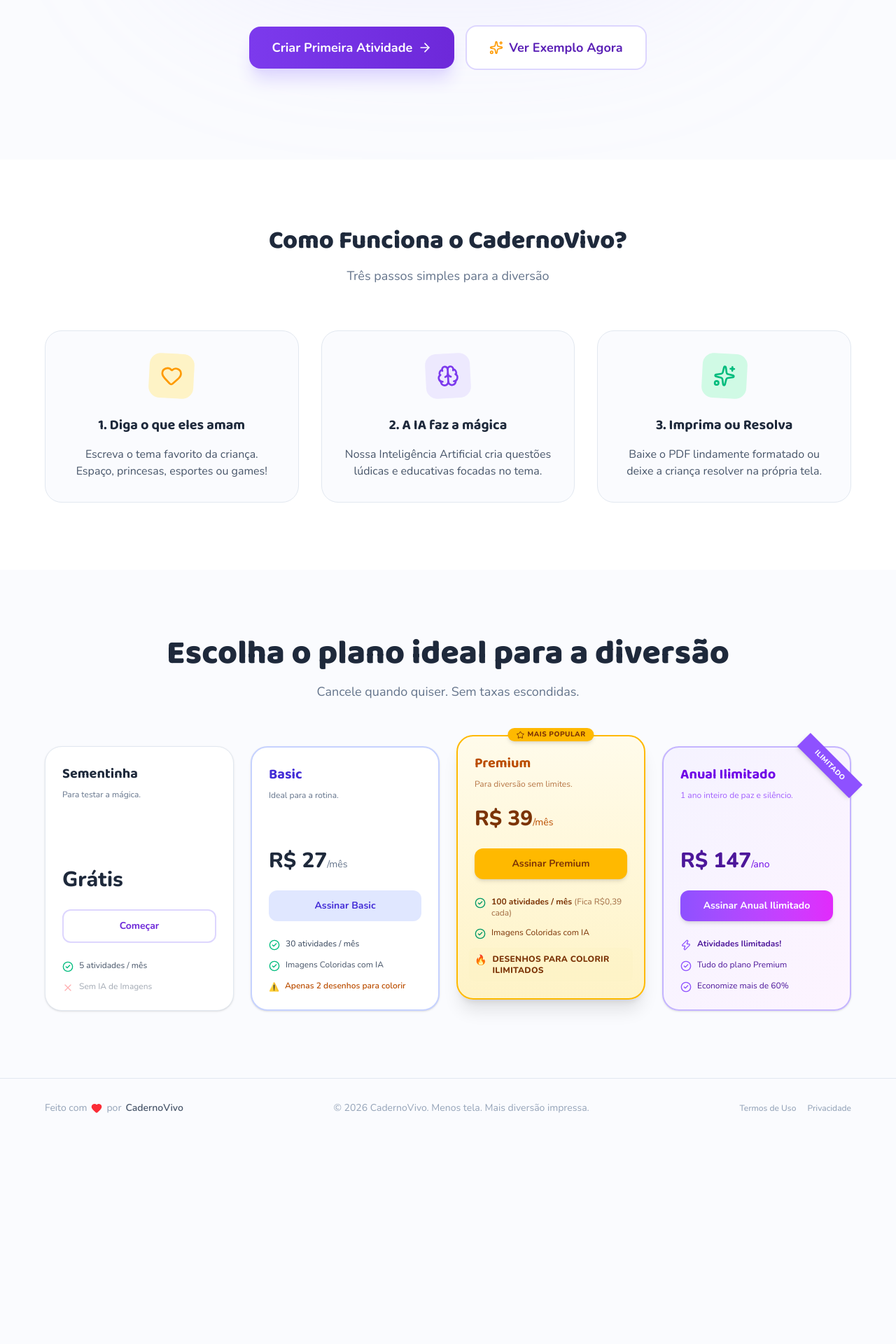
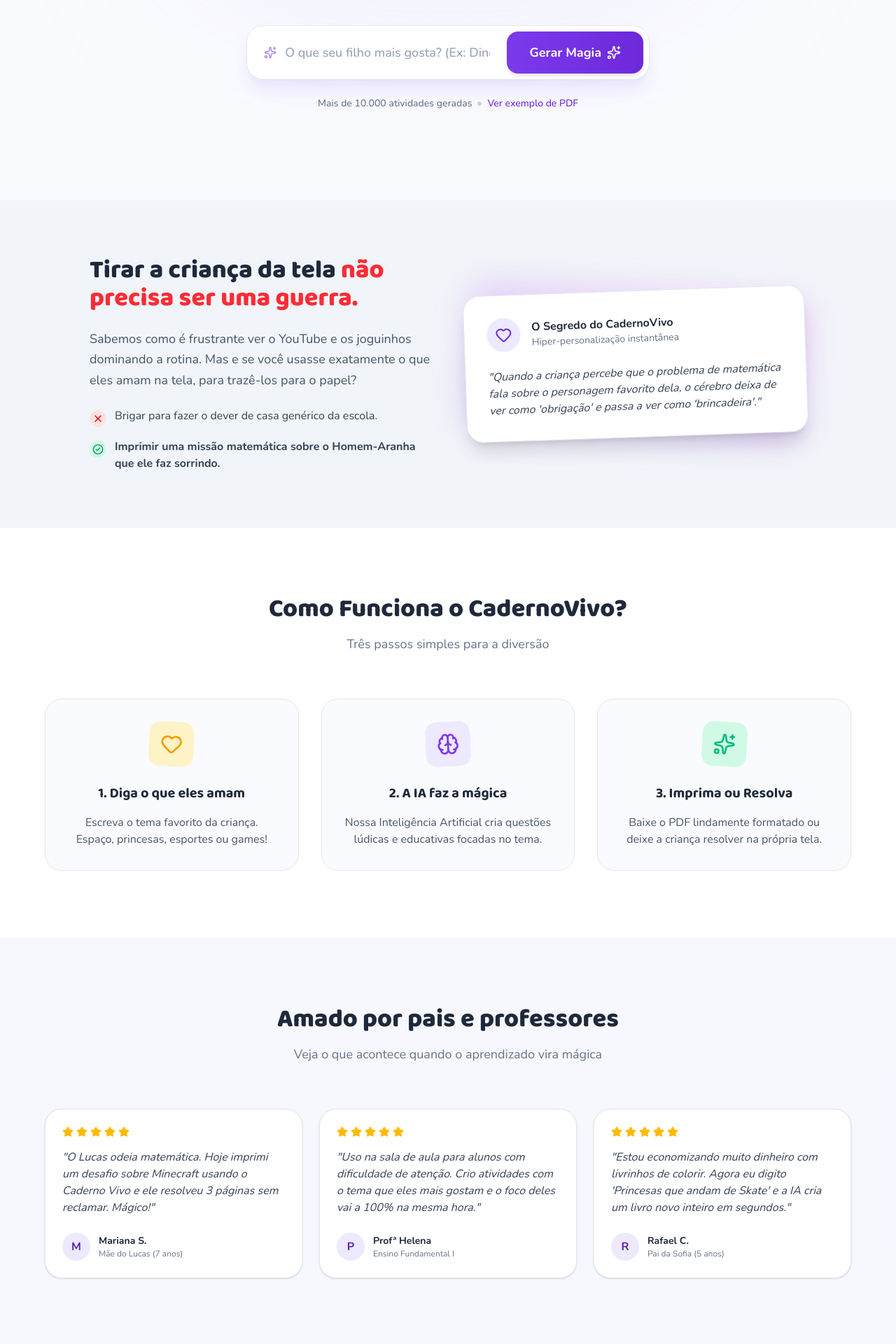
Before and after one commit to juniox7/caderno-vivo, a Next.js app: page / in a window 1280 px wide. Shown: the part 500-2420 px from the top of the page at 70% size. Before the commit the page ends 2125 px from the top, so only its background shows below. Built offline with nearby package versions, Linux system fonts and the light colour scheme.

Commit message:
feat: complete CRO overhaul of landing page

```diff
--- a/app/page.tsx
+++ b/app/page.tsx
@@ -46,15 +46,68 @@ export default function LandingPage() {
             Gere atividades pedagógicas instantâneas baseadas no que o seu filho mais ama. De futebol a dinossauros, o aprendizado nunca foi tão divertido.
           </p>
 
-          <div className="flex flex-col sm:flex-row items-center justify-center gap-4">
-            <Link href="/sign-up" className="w-full sm:w-auto px-8 py-4 bg-gradient-to-r from-primary-500 to-primary-600 hover:from-primary-400 hover:to-primary-500 text-white font-bold text-lg rounded-2xl shadow-xl shadow-primary-200 transition-all hover:-translate-y-1 active:scale-95 flex items-center justify-center gap-2">
-              Criar Primeira Atividade
-              <ArrowRight className="w-5 h-5" />
+          {/* Interactive Input */}
+          <div className="max-w-xl mx-auto bg-white p-2 rounded-3xl shadow-xl shadow-primary-200/50 border border-surface-200 flex flex-col sm:flex-row items-center gap-2 transition-all focus-within:ring-4 focus-within:ring-primary-100 focus-within:border-primary-400">
+            <div className="flex-1 flex items-center gap-3 px-4 w-full">
+              <Sparkles className="w-5 h-5 text-primary-400" />
+              <input
+                type="text"
+                placeholder="O que seu filho mais gosta? (Ex: Dinossauros)"
+                className="w-full bg-transparent border-none focus:ring-0 text-surface-700 placeholder:text-surface-400 py-3 font-medium text-lg outline-none"
+              />
+            </div>
+            <Link href="/sign-up" className="w-full sm:w-auto px-8 py-4 bg-gradient-to-r from-primary-500 to-primary-600 hover:from-primary-400 hover:to-primary-500 text-white font-bold text-lg rounded-2xl shadow-md transition-all active:scale-95 flex items-center justify-center gap-2 whitespace-nowrap">
+              Gerar Magia <Sparkles className="w-5 h-5" />
             </Link>
-            <Link href="/amostra" className="w-full sm:w-auto px-8 py-4 bg-white dark:bg-surface-100 dark:text-surface-800 border-2 border-primary-200 text-primary-700 hover:bg-primary-50 font-bold text-lg rounded-2xl transition-all hover:-translate-y-1 active:scale-95 flex items-center justify-center gap-2">
-              <Sparkles className="w-5 h-5 text-amber-500" />
-              Ver Exemplo Agora
-            </Link>
+          </div>
+
+          <div className="mt-6 flex items-center justify-center gap-2 text-sm text-surface-500 font-medium">
+            <span>Mais de 10.000 atividades geradas</span>
+            <span className="w-1.5 h-1.5 rounded-full bg-surface-300" />
+            <Link href="/amostra" className="text-primary-600 hover:underline">Ver exemplo de PDF</Link>
+          </div>
+        </div>
+      </section>
+
+      {/* Dor vs Solução */}
+      <section className="py-20 px-6 bg-surface-100 dark:bg-[#1e293b]">
+        <div className="max-w-5xl mx-auto">
+          <div className="grid md:grid-cols-2 gap-12 items-center">
+            <div className="space-y-6">
+              <h2 className="text-3xl md:text-4xl font-extrabold text-surface-800" style={{ fontFamily: 'var(--font-baloo)' }}>
+                Tirar a criança da tela <span className="text-red-500">não precisa ser uma guerra.</span>
+              </h2>
+              <p className="text-lg text-surface-600 leading-relaxed">
+                Sabemos como é frustrante ver o YouTube e os joguinhos dominando a rotina. Mas e se você usasse exatamente o que eles amam na tela, para trazê-los para o papel?
+              </p>
+              <ul className="space-y-4">
+                <li className="flex items-start gap-3">
+                  <div className="mt-1 bg-red-100 p-1 rounded-full"><X className="w-4 h-4 text-red-600" /></div>
+                  <span className="text-surface-700">Brigar para fazer o dever de casa genérico da escola.</span>
+                </li>
+                <li className="flex items-start gap-3">
+                  <div className="mt-1 bg-emerald-100 p-1 rounded-full"><CheckCircle2 className="w-4 h-4 text-emerald-600" /></div>
+                  <span className="text-surface-700 font-bold">Imprimir uma missão matemática sobre o Homem-Aranha que ele faz sorrindo.</span>
+                </li>
+              </ul>
+            </div>
+            <div className="relative">
+              <div className="absolute inset-0 bg-gradient-to-tr from-primary-500 to-fuchsia-500 rounded-3xl transform rotate-3 opacity-20 blur-xl"></div>
+              <div className="bg-white dark:bg-surface-50 p-8 rounded-3xl border border-surface-200 shadow-xl relative z-10 transform -rotate-2 hover:rotate-0 transition-transform">
+                <div className="flex items-center gap-4 mb-6">
+                  <div className="w-12 h-12 bg-primary-100 rounded-full flex items-center justify-center">
+                    <Heart className="w-6 h-6 text-primary-600" />
+                  </div>
+                  <div>
+                    <h4 className="font-bold text-surface-800">O Segredo do CadernoVivo</h4>
+                    <p className="text-sm text-surface-500">Hiper-personalização instantânea</p>
+                  </div>
+                </div>
+                <p className="text-surface-700 italic">
+                  "Quando a criança percebe que o problema de matemática fala sobre o personagem favorito dela, o cérebro deixa de ver como 'obrigação' e passa a ver como 'brincadeira'."
+                </p>
+              </div>
+            </div>
           </div>
         </div>
       </section>
@@ -93,6 +146,41 @@ export default function LandingPage() {
               <h3 className="text-xl font-bold text-surface-800 mb-4" style={{ fontFamily: 'var(--font-baloo)' }}>3. Imprima ou Resolva</h3>
               <p className="text-surface-600">Baixe o PDF lindamente formatado ou deixe a criança resolver na própria tela.</p>
             </div>
+          </div>
+        </div>
+      </section>
+
+      {/* Testimonials */}
+      <section className="py-24 px-6 bg-primary-50/50 dark:bg-[#1e293b]/50">
+        <div className="max-w-6xl mx-auto">
+          <div className="text-center mb-16">
+            <h2 className="text-3xl md:text-4xl font-extrabold text-surface-800" style={{ fontFamily: 'var(--font-baloo)' }}>
+              Amado por pais e professores
+            </h2>
+            <p className="text-surface-500 mt-4 text-lg">Veja o que acontece quando o aprendizado vira mágica</p>
+          </div>
+          <div className="grid md:grid-cols-3 gap-6">
+            {[
+              { name: "Mariana S.", role: "Mãe do Lucas (7 anos)", text: "O Lucas odeia matemática. Hoje imprimi um desafio sobre Minecraft usando o Caderno Vivo e ele resolveu 3 páginas sem reclamar. Mágico!" },
+              { name: "Profª Helena", role: "Ensino Fundamental I", text: "Uso na sala de aula para alunos com dificuldade de atenção. Crio atividades com o tema que eles mais gostam e o foco deles vai a 100% na mesma hora." },
+              { name: "Rafael C.", role: "Pai da Sofia (5 anos)", text: "Estou economizando muito dinheiro com livrinhos de colorir. Agora eu digito 'Princesas que andam de Skate' e a IA cria um livro novo inteiro em segundos." }
+            ].map((dep, i) => (
+              <div key={i} className="bg-white dark:bg-surface-50 p-6 rounded-3xl border border-surface-200 shadow-sm hover:shadow-md transition-shadow flex flex-col">
+                <div className="flex items-center gap-1 mb-4">
+                  {[...Array(5)].map((_, j) => <Star key={j} className="w-4 h-4 text-amber-400 fill-current" />)}
+                </div>
+                <p className="text-surface-700 mb-6 italic flex-1">"{dep.text}"</p>
+                <div className="flex items-center gap-3 mt-auto">
+                  <div className="w-10 h-10 bg-primary-100 rounded-full flex items-center justify-center font-bold text-primary-700">
+                    {dep.name.charAt(0)}
+                  </div>
+                  <div>
+                    <h4 className="font-bold text-surface-800 text-sm">{dep.name}</h4>
+                    <p className="text-xs text-surface-500">{dep.role}</p>
+                  </div>
+                </div>
+              </div>
+            ))}
           </div>
         </div>
       </section>
@@ -236,6 +324,37 @@ export default function LandingPage() {
         </div>
       </section>
 
+      {/* FAQ */}
+      <section className="py-24 px-6 bg-white dark:bg-surface-100">
+        <div className="max-w-3xl mx-auto">
+          <div className="text-center mb-16">
+            <h2 className="text-3xl font-extrabold text-surface-800" style={{ fontFamily: 'var(--font-baloo)' }}>
+              Perguntas Frequentes
+            </h2>
+          </div>
+          <div className="space-y-4">
+            {[
+              { q: "Preciso ter uma impressora em casa?", a: "Não! Você pode gerar os PDFs e resolver direto no tablet ou celular de forma interativa, ou enviar para imprimir em uma papelaria." },
+              { q: "Para qual idade o Caderno Vivo é recomendado?", a: "A inteligência artificial adapta as atividades para qualquer idade, mas o formato é ideal para crianças de 4 a 12 anos (Educação Infantil e Ensino Fundamental)." },
+              { q: "Posso cancelar a assinatura quando quiser?", a: "Sim. Sem burocracia, sem multas e sem precisar ligar para ninguém. Você cancela com 1 clique direto no seu painel." },
+              { q: "Quais temas eu posso escolher?", a: "Literalmente qualquer um! Peppa Pig, Roblox, Dinossauros Espaciais, Receitas de Bolo... A IA cria uma atividade pedagógica baseada no que você digitar." }
+            ].map((faq, i) => (
+              <details key={i} className="group bg-surface-50 dark:bg-[#0f172a] rounded-2xl border border-surface-200 [&_summary::-webkit-details-marker]:hidden">
+                <summary className="flex items-center justify-between p-6 cursor-pointer font-bold text-surface-800 dark:text-surface-100">
+                  {faq.q}
+                  <span className="transition group-open:rotate-180 text-surface-400">
+                    <svg fill="none" height="24" stroke="currentColor" strokeLinecap="round" strokeLinejoin="round" strokeWidth="1.5" viewBox="0 0 24 24" width="24"><path d="M6 9l6 6 6-6"></path></svg>
+                  </span>
+                </summary>
+                <div className="px-6 pb-6 text-surface-600 dark:text-surface-300 leading-relaxed">
+                  {faq.a}
+                </div>
+              </details>
+            ))}
+          </div>
+        </div>
+      </section>
+
       <Footer />
     </div>
   );
```
